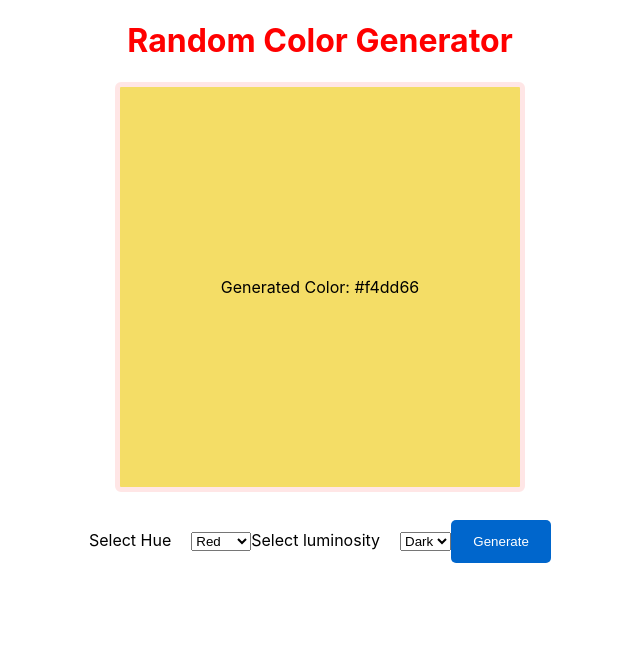
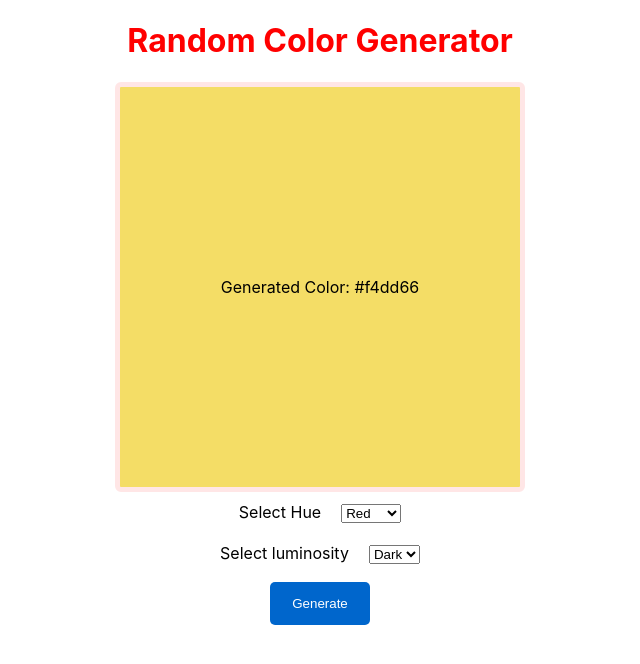
Before and after one commit to varshabhadana/react-random-color-generator, a React (Create React App) app: page / in a window 1280 px wide. Shown: the top 664 px of the page, without its empty margins (320-960 px from the left). Built offline with nearby package versions, Linux system fonts and the light colour scheme.

Commit message:
Implememt style

```diff
--- a/src/App.js
+++ b/src/App.js
@@ -16,6 +16,12 @@ const buttonStyle = css`
   &:hover {
     background-color: #64748b;
   }
+`;
+const hueStyle = css`
+  padding: 10px;
+`;
+const lumStyle = css`
+  padding: 10px;
 `;
 
 function App() {
@@ -48,7 +54,7 @@ function App() {
       >
         <div> Generated Color: {color}</div>
       </div>
-      <br />
+      <div css={hueStyle}>
         {/* selector for Hue */}
         <label htmlFor="hue">Select Hue</label>
         <select
@@ -56,7 +62,7 @@ function App() {
           value={hue}
           onChange={(event) => {
             setHue(event.target.value);
-          const newColor = randomcolor.randomColor({
+            const newColor = randomcolor({
               luminosity: lightness,
               hue: event.target.value,
             });
@@ -70,7 +76,8 @@ function App() {
             </option>
           ))}
         </select>
-
+      </div>
+      <div css={lumStyle}>
         {/* selector for luminosity */}
         <label htmlFor="lum">Select luminosity</label>
         <select
@@ -79,7 +86,7 @@ function App() {
           onChange={(event) => {
             setLightness(event.target.value);
 
-          const newColor = randomcolor.randomColor({
+            const newColor = randomcolor({
               luminosity: event.target.value,
               hue,
             });
@@ -93,18 +100,20 @@ function App() {
             </option>
           ))}
         </select>
-
+      </div>
       {/* Button to generate random color */}
+      <div>
         <button
           css={buttonStyle}
           onClick={() => {
-          const newColor = randomcolor.randomColor();
+            const newColor = randomcolor();
             setColor(newColor);
           }}
         >
           Generate
         </button>
       </div>
+    </div>
   );
 }
 
```
Lines whose indentation alone changed are shown as unchanged.
